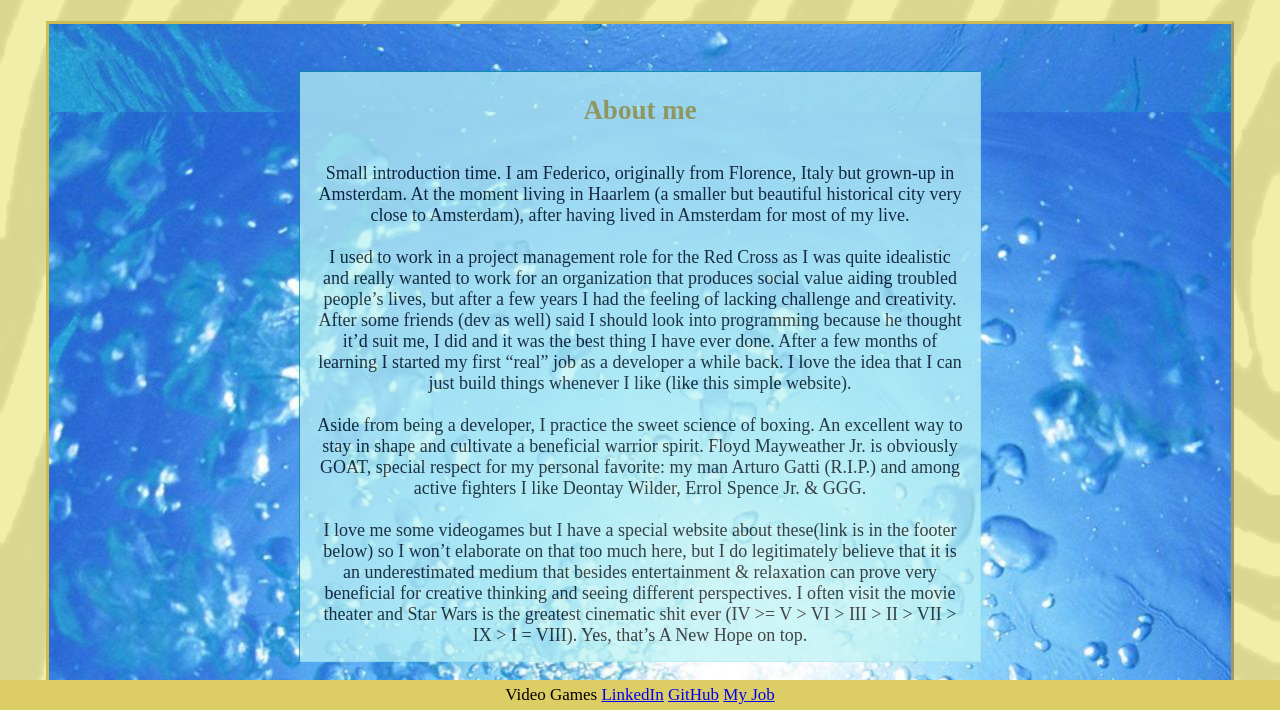
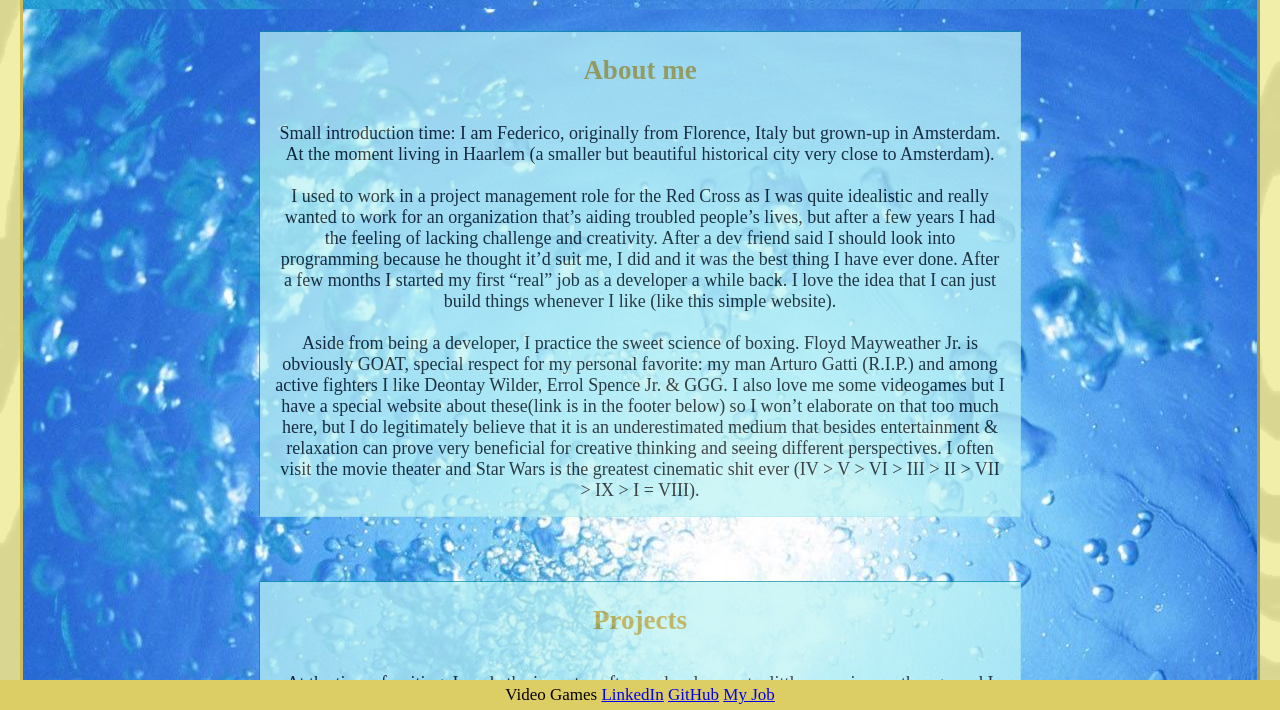
Before and after one commit to beccia/myWebSite, a plain HTML site: page src/index.html in a window 1280 px wide. Shown: the part 89-799 px from the top of the page. Drawn offline with Linux system fonts and the light colour scheme; a web font is replaced by a local one.

Commit message:
fixed background

```diff
--- a/src/index.html
+++ b/src/index.html
@@ -22,13 +22,15 @@
         <div class="main-content" >
             <h2>About me</h2>
 
-            <p>Small introduction time. I am Federico, originally from Florence, Italy but grown-up in Amsterdam. At the moment living in Haarlem (a smaller but beautiful  historical city very close to Amsterdam), after having lived in Amsterdam for most of my live.
+            <p>Small introduction time: I am Federico, originally from Florence, Italy but grown-up in Amsterdam. At the moment living in Haarlem (a smaller but beautiful  historical city very close to Amsterdam).
                 <br/><br/>
-                I used to work in a project management role for the Red Cross as I was quite idealistic and really wanted to work for an organization that produces social value aiding troubled people’s lives, but after a few years I had the feeling of lacking challenge and creativity. After some friends (dev as well) said I should look into programming because he thought it’d suit me, I did and it was the best thing I have ever done. After a few months of learning I started my first “real” job as a developer a while back. I love the idea that I can just build things whenever I like (like this simple website).
+                I used to work in a project management role for the Red Cross as I was quite idealistic and really wanted to work for an organization that’s aiding troubled people’s lives, but after a few years I had the feeling of lacking challenge and creativity. After a dev friend said I should look into programming because he thought it’d suit me, I did and it was the best thing I have ever done.
+  After a few months I started my first “real” job as a developer a while back. I love the idea that I can just build things whenever I like (like this simple website).
                 <br/><br/>
-                Aside from being a developer, I practice the sweet science of boxing. An excellent way to stay in shape and cultivate a beneficial warrior spirit. Floyd Mayweather Jr. is obviously GOAT, special respect for my personal favorite: my man Arturo Gatti (R.I.P.) and among active fighters I like Deontay Wilder, Errol Spence Jr. & GGG.
-                <br/><br/>
-                I love me some videogames but I have a special website about these(link is in the footer below) so I won’t elaborate on that too much here, but I do legitimately believe that it is an underestimated medium that besides entertainment & relaxation can prove very beneficial for creative thinking and seeing different perspectives. I often visit the movie theater and Star Wars is the greatest cinematic shit ever  (IV >= V > VI > III > II > VII > IX > I = VIII). Yes, that’s A New Hope on top.
+                Aside from being a developer, I practice the sweet science of boxing. Floyd Mayweather Jr. is obviously GOAT, special respect for my personal favorite: my man Arturo Gatti (R.I.P.) and among active fighters I like Deontay Wilder, Errol Spence Jr. & GGG.
+
+                I also love me some videogames but I have a special website about these(link is in the footer below) so I won’t elaborate on that too much here, but I do legitimately believe that it is an underestimated medium that besides entertainment & relaxation can prove very beneficial for creative thinking and seeing different perspectives. I often visit the movie theater and Star Wars is the greatest cinematic shit ever  (IV > V > VI > III > II > VII > IX > I = VIII).
+
                 </p>
         </div>
         <div class="main-content" >
--- a/src/styles.css
+++ b/src/styles.css
@@ -33,7 +33,8 @@ h2 {
     right: 0;
     position: absolute;
     z-index: 1;
-    background-size: cover;
+    background-repeat: no-repeat;
+   background-size: cover;
   }
 
 .main-body {
@@ -45,9 +46,8 @@ h2 {
     justify-content: center;
     background-color: #09d9f5;
     padding: 1.2vw;
-    margin-top: 2vh;
-    min-width: 75vw;
-    max-width: 90vw;
+    min-width: 85vw;
+    max-width: 94vw;
     min-height: 72vh;
     z-index: 10;
     background-repeat: no-repeat;
@@ -56,12 +56,11 @@ h2 {
     background-position: center center;
     border-style: outset;
     border-width: 0.2em;
-    margin-bottom: 3.3vh;
+    margin-bottom: 4vh;
     border-top-color: #ccbc53;
     border-left-color: #ccbc53;
     border-right-color: #f0eda2;
     border-bottom-color: #f0eda2;
-
 }
 
 .main-content {
@@ -71,7 +70,7 @@ h2 {
     margin: 4vh;
     min-width: 30vw;
     min-height: 36vw;
-    max-width: 680px;
+    max-width: 760px;
     text-align: center;
     align-content: center;
     background-color: #bcf3f5;
@@ -94,7 +93,7 @@ h2 {
 
 .home-header {
     font-size: calc(22px + 1vmin);
-    margin-top: 5vh;
+    margin-top: 2vh;
     color: #929494;
 }
 
```
